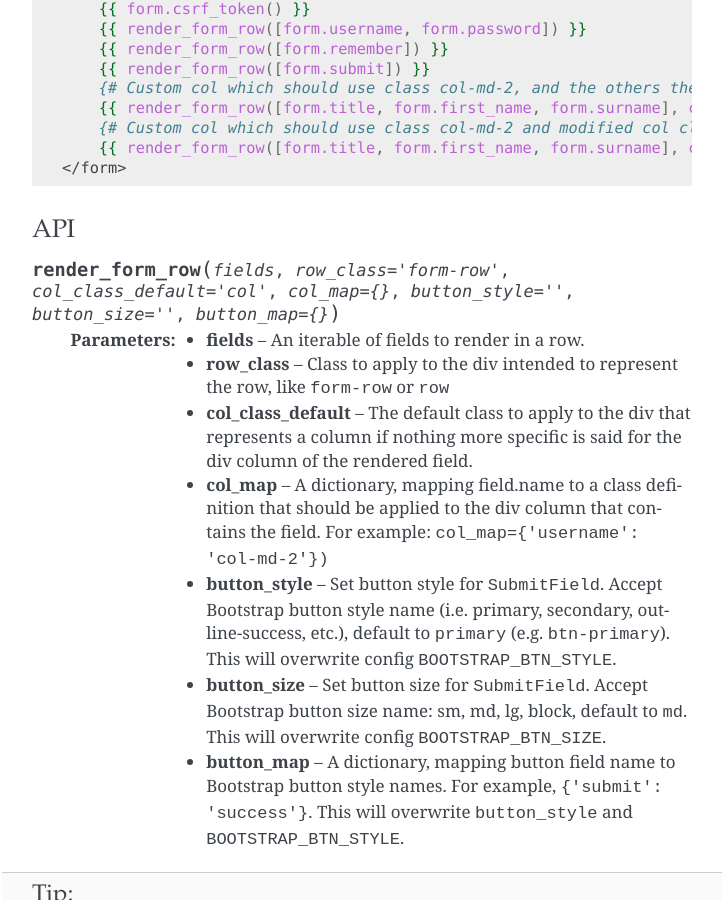
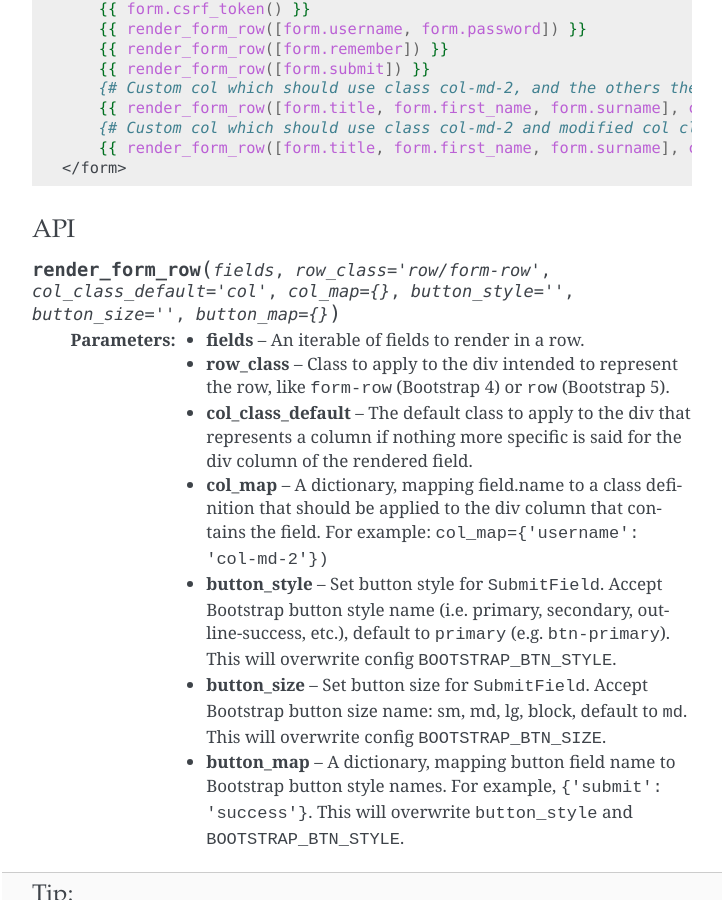
Before and after one commit to VV-YY/bootstrap_flask, a Sphinx documentation site: the page built from docs/macros.rst, in a window 1280 px wide and 900 px high, scrolled down 5199 px. Shown: the whole window, without its empty margins (388-1111 px from the left). Built offline with Sphinx 7.4.7, drawn with Linux system fonts in a browser that asks for light colours.

Commit message:
Update render_form_row for Bootstrap 5

```diff
--- a/docs/macros.rst
+++ b/docs/macros.rst
@@ -246,7 +246,7 @@ API
 ~~~~
 
 .. py:function:: render_form_row(fields,\
-                                 row_class='form-row',\
+                                 row_class='row/form-row',\
                                  col_class_default='col',\
                                  col_map={},\
                                  button_style="",\
@@ -254,8 +254,8 @@ API
                                  button_map={})
 
     :param fields: An iterable of fields to render in a row.
-    :param row_class: Class to apply to the div intended to represent the row, like ``form-row``
-                      or ``row``
+    :param row_class: Class to apply to the div intended to represent the row, like ``form-row`` (Bootstrap 4)
+                      or ``row`` (Bootstrap 5).
     :param col_class_default: The default class to apply to the div that represents a column
                                 if nothing more specific is said for the div column of the rendered field.
     :param col_map: A dictionary, mapping field.name to a class definition that should be applied to
```
Also changed, not shown: 2 other files.
